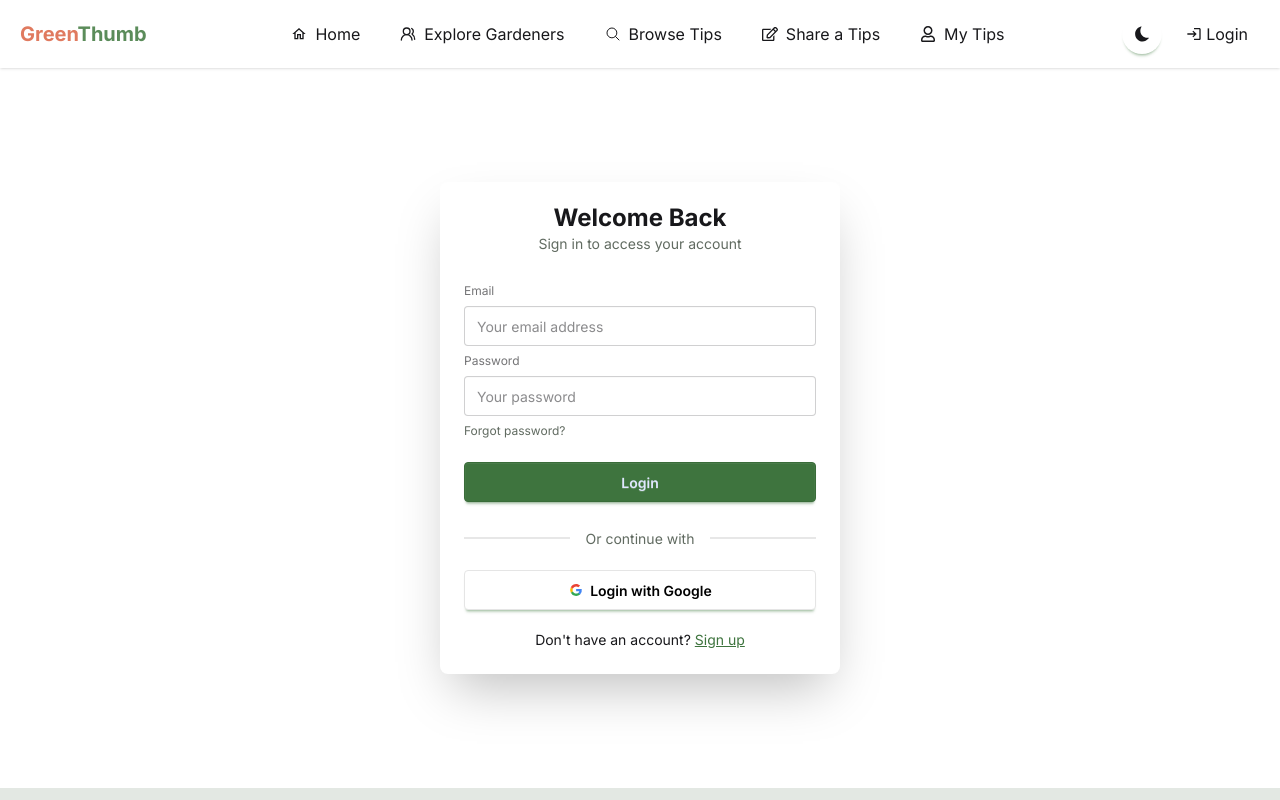
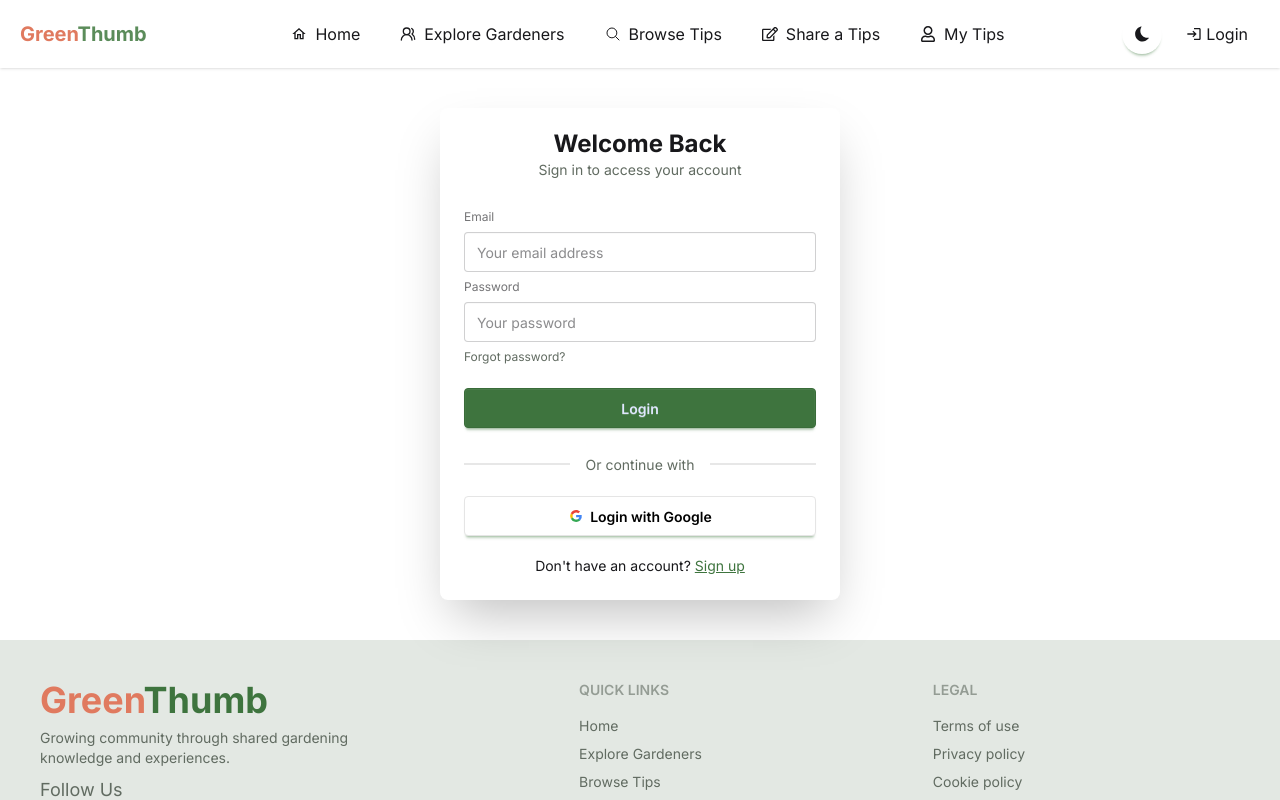
Before and after one commit to md-rafi-3/Green-Thumb-Client, a React (Vite) app: page /login in a window 1280 px wide. Shown: the top 800 px of the page. Built offline with nearby package versions, Linux system fonts and the light colour scheme; no server answers.

Commit message:
login updated

```diff
--- a/src/Context/AuthProvaider.jsx
+++ b/src/Context/AuthProvaider.jsx
@@ -1,6 +1,6 @@
 import React, { useEffect, useState } from 'react';
 import { AuthContext } from './AuthContext';
-import { createUserWithEmailAndPassword, onAuthStateChanged } from 'firebase/auth';
+import { createUserWithEmailAndPassword, onAuthStateChanged, signInWithEmailAndPassword } from 'firebase/auth';
 import { auth } from '../../firebase.config';
 
 const AuthProvaider = ({children}) => {
@@ -8,6 +8,10 @@ const AuthProvaider = ({children}) => {
 
     const createUser=(email,password)=>{
         return createUserWithEmailAndPassword(auth,email,password);
+    }
+
+    const loginUser=(email,password)=>{
+        return signInWithEmailAndPassword(auth,email,password)
     }
 
     useEffect(()=>{
@@ -23,6 +27,7 @@ const AuthProvaider = ({children}) => {
 
     const userInfo={
         createUser,
+        loginUser,
         user,
 
     }
--- a/src/Pages/BrowseTips.jsx
+++ b/src/Pages/BrowseTips.jsx
@@ -44,9 +44,9 @@ const BrowseTips = () => {
            {/* filter end */}
 
 
-           <div className='mt-5'>
+           <div className='mt-5 '>
              <div className="overflow-x-auto">
-  <table className="table bg-accent-content border-[#3e743e20] border">
+  <table className="table bg-accent-content border-[#3e743e20] border ">
     {/* head */}
     <thead>
       <tr>
--- a/src/Pages/Login.jsx
+++ b/src/Pages/Login.jsx
@@ -1,23 +1,37 @@
-import React from 'react';
+import React, { useContext } from 'react';
 import { Link } from 'react-router';
+import { AuthContext } from '../Context/AuthContext';
 
 const Login = () => {
+  const {loginUser}=useContext(AuthContext);
+  const handleLogin=(e)=>{
+    e.preventDefault()
+    const email=e.target.email.value;
+    const password=e.target.password.value;
+    console.log(email,password)
+    // email pass login
+    loginUser(email,password).then(result=>{
+      console.log(result.user)
+    }).catch((error) => {
+      console.log(error);
+    })
+  }
     return (
-        <div className='h-[90vh] w-11/12 mx-auto flex items-center justify-center'>
+        <div className='p-10 w-11/12 mx-auto flex items-center justify-center'>
              <div className="card  w-full max-w-[400px] bg-accent-content border-[#3e743e20] bordert shadow-2xl">
                <div className='pt-5'>
                  <h1 className='text-2xl font-bold text-center'>Welcome Back</h1>
                 <p className='text-sm text-center text-accent'>Sign in to access your account</p>
                </div>
       <div className="card-body ">
-        <fieldset className="fieldset">
+        <form onSubmit={handleLogin} className="fieldset">
           <label className="label">Email</label>
           <input type="email" className="input w-full" placeholder="Your email address" name='email' />
           <label className="label">Password</label>
           <input type="password" className="input w-full" placeholder="Your password" name='password' />
           <div><a className="link link-hover text-accent">Forgot password?</a></div>
           <button className="btn btn-primary mt-4">Login</button>
-        </fieldset>
+        </form>
 
          <div className="divider text-accent">Or continue with</div>
          <button className="btn bg-white text-black border-[#e5e5e5]">
--- a/src/Pages/SignUp.jsx
+++ b/src/Pages/SignUp.jsx
@@ -21,7 +21,7 @@ const SignUp = () => {
 
 
     return (
-        <div className='h-[100vh] w-11/12 mx-auto flex items-center justify-center '>
+        <div className=' w-11/12 mx-auto flex items-center justify-center p-10'>
              <div className="card  w-full max-w-[400px] bg-accent-content border-[#3e743e20] bordert shadow-2xl">
                <div className='pt-5'>
                  <h1 className='text-2xl font-bold text-center'>Create an Account</h1>
--- a/src/Pages/TipsDetails.jsx
+++ b/src/Pages/TipsDetails.jsx
@@ -2,17 +2,20 @@ import React, { use } from 'react';
 import { AiOutlineLike } from 'react-icons/ai';
 import { FaRegHeart } from 'react-icons/fa';
 import { FaRegCircleUser } from 'react-icons/fa6';
+import { IoMdArrowRoundBack } from 'react-icons/io';
 import { LuCalendarFold } from 'react-icons/lu';
 import { SlUserFollow } from 'react-icons/sl';
-import { useLoaderData } from 'react-router';
+import { useLoaderData, useNavigate } from 'react-router';
 
 const authorPromise = fetch("http://localhost:3000/gardeners").then(res => res.json())
+
 
 
 
 const TipsDetails = () => {
     const authorData = use(authorPromise);
     const data = useLoaderData()
+    const navigate=useNavigate()
     const {
         availability,
         category,
@@ -43,19 +46,22 @@ const TipsDetails = () => {
     console.log("this is real author", realAuthor)
     return (
         <div className='w-11/12 mx-auto py-10'>
+            <button className='flex items-center p-3 hover:bg-secondary gap-1 rounded-sm' onClick={()=>navigate(-1)}><IoMdArrowRoundBack /> Back</button>
             {/* container */}
-            <div className='flex gap-5 md:flex-row flex-col'>
+            <div className='flex gap-5 mt-5 md:flex-row flex-col'>
                 {/* left */}
                 <div className='space-y-3 max-w-3xl'>
                     <img className='rounded-xl w-full' src={photo} alt="" />
                     <h1 className='text-3xl fnt-bold'>{title}</h1>
-                    <div className='flex items-center gap-3 *:flex *:items-center *:gap-1 *:text-sm *:text-accent'>
-                        <h2 ><LuCalendarFold />Posted on {formattedDate}</h2>
-                        <h2><FaRegCircleUser /> By {name}</h2>
+                    <div className=' gap-3 flex md:flex-row flex-col '>
+                        <h2 className='flex items-center text-accent gap-1' ><LuCalendarFold />Posted on {formattedDate}</h2>
+                        <div className='flex items-center gap-3 *:flex *:items-center *:gap-1 *:text-sm *:text-accent'>
+                            <h2><FaRegCircleUser /> By {name}</h2>
 
                         <h2><FaRegHeart />
 
                         {likeCount} likes</h2>
+                        </div>
                     </div>
 
                     <div className='flex gap-2'>
```
